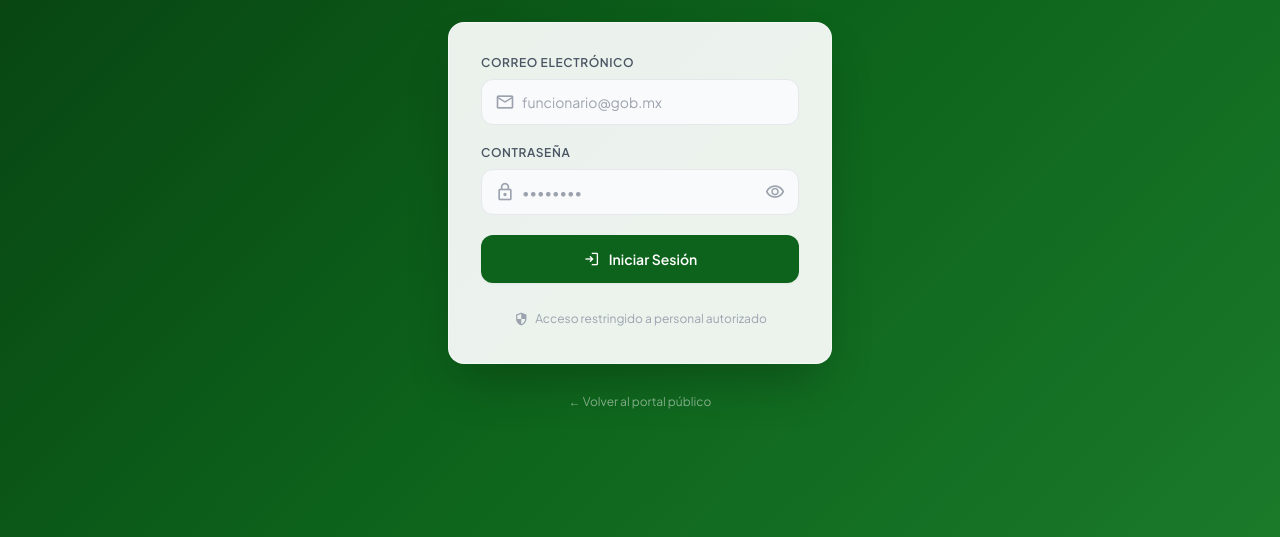
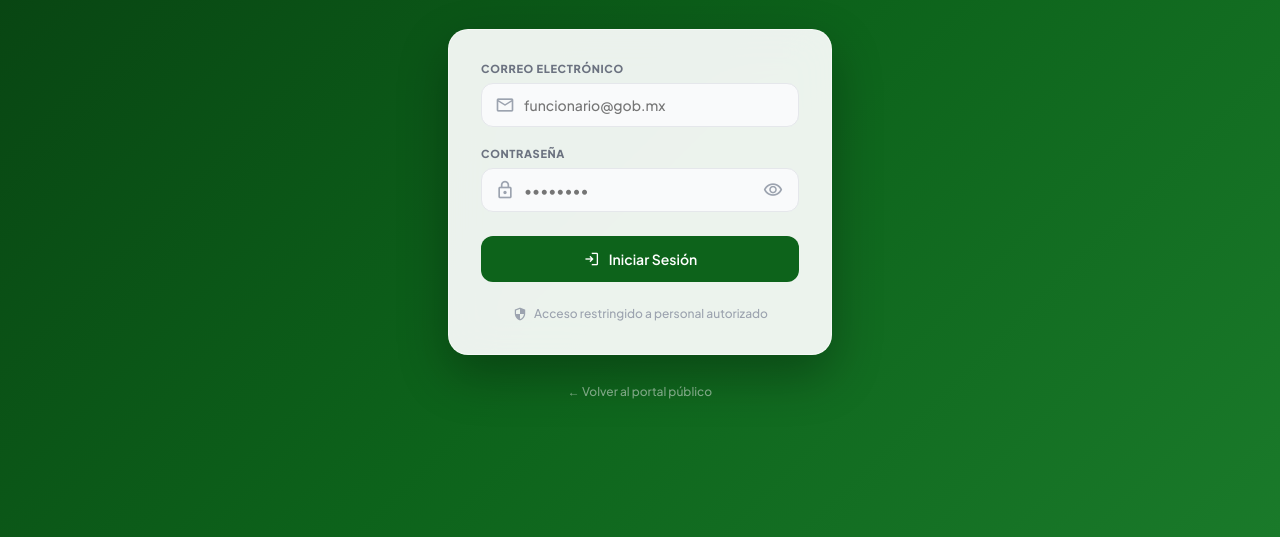
Before and after one commit to Reyalexis001/proyecto-inicial, a website: page public/admin/login.html in a window 1280 px wide. Shown: the part 263-800 px from the top of the page. Drawn offline with nearby package versions, Linux system fonts and the light colour scheme.

Commit message:
perf: login.html sin Tailwind CDN, mismo estilo que el resto

```diff
--- a/public/admin/login.html
+++ b/public/admin/login.html
@@ -5,123 +5,118 @@
   <meta name="viewport" content="width=device-width, initial-scale=1.0">
   <title>Acceso Administrativo — Sistema de Actas Mexicanas</title>
   <link rel="preconnect" href="https://fonts.googleapis.com">
-  <link href="https://fonts.googleapis.com/css2?family=Plus+Jakarta+Sans:wght@400;500;600;700;800&display=swap" rel="stylesheet">
-  <link href="https://fonts.googleapis.com/css2?family=Material+Symbols+Outlined:opsz,wght,FILL,GRAD@24,400,0,0" rel="stylesheet">
-  <script src="https://cdn.tailwindcss.com"></script>
-  <script>
-    tailwind.config = {
-      theme: {
-        extend: {
-          colors: {
-            primary: '#0d631b',
-            'primary-dark': '#084f14',
-            'primary-50': '#e8f5e9',
-          }
-        }
-      }
+  <link rel="preconnect" href="https://fonts.gstatic.com" crossorigin>
+  <link href="https://fonts.googleapis.com/css2?family=Plus+Jakarta+Sans:wght@500;600;800&display=swap" rel="stylesheet">
+  <link href="https://fonts.googleapis.com/css2?family=Material+Symbols+Outlined:opsz,wght,FILL,GRAD@24,400,0,0&display=swap" rel="stylesheet">
+  <style>
+    *, *::before, *::after { box-sizing: border-box; margin: 0; padding: 0; font-family: 'Plus Jakarta Sans', sans-serif; }
+    .material-symbols-outlined { font-family: 'Material Symbols Outlined'; font-variation-settings: 'FILL' 0, 'wght' 400, 'GRAD' 0, 'opsz' 24; vertical-align: middle; line-height: 1; display: inline-block; }
+
+    body {
+      min-height: 100vh;
+      display: flex;
+      align-items: center;
+      justify-content: center;
+      padding: 48px 16px;
+      background: linear-gradient(135deg, #073d10 0%, #0d631b 55%, #1a7a2a 100%);
     }
-  </script>
-  <style>
-    * { font-family: 'Plus Jakarta Sans', sans-serif; }
-    .material-symbols-outlined { font-variation-settings: 'FILL' 0, 'wght' 400, 'GRAD' 0, 'opsz' 24; font-family: 'Material Symbols Outlined'; }
-    .hero-bg { background: linear-gradient(135deg, #073d10 0%, #0d631b 55%, #1a7a2a 100%); }
-    .input-field { transition: border-color 0.2s, box-shadow 0.2s; }
-    .input-field:focus { border-color: #0d631b; box-shadow: 0 0 0 3px rgba(13,99,27,0.12); outline: none; }
-    @keyframes fadeUp { from { opacity:0; transform:translateY(16px); } to { opacity:1; transform:translateY(0); } }
-    .fade-up { animation: fadeUp 0.4s ease forwards; }
+
+    .inp {
+      width: 100%;
+      border: 1.5px solid #e5e7eb;
+      border-radius: 12px;
+      padding: 12px 16px 12px 42px;
+      font-size: 14px;
+      background: #f9fafb;
+      color: #111827;
+      outline: none;
+      transition: border-color 0.2s, box-shadow 0.2s;
+      font-family: 'Plus Jakarta Sans', sans-serif;
+    }
+    .inp:focus { border-color: #0d631b; box-shadow: 0 0 0 3px rgba(13,99,27,0.12); }
+
+    .btn-g {
+      width: 100%;
+      display: flex; align-items: center; justify-content: center; gap: 8px;
+      background: #0d631b; color: #fff; font-weight: 600; font-size: 14px;
+      padding: 14px 20px; border-radius: 12px; border: none; cursor: pointer;
+      transition: background 0.2s, transform 0.1s;
+      font-family: 'Plus Jakarta Sans', sans-serif;
+    }
+    .btn-g:hover { background: #084f14; }
+    .btn-g:active { transform: scale(0.98); }
+    .btn-g:disabled { opacity: 0.6; cursor: not-allowed; }
+
     @keyframes spin { to { transform: rotate(360deg); } }
-    .spinner { width:16px; height:16px; border:2px solid rgba(255,255,255,0.3); border-top-color:white; border-radius:50%; animation: spin 0.7s linear infinite; display:inline-block; vertical-align:middle; }
-    .glass { background: rgba(255,255,255,0.92); backdrop-filter: blur(20px); border: 1px solid rgba(255,255,255,0.5); }
+    .spinner { width:16px; height:16px; border:2px solid rgba(255,255,255,0.35); border-top-color:#fff; border-radius:50%; animation: spin 0.7s linear infinite; display:inline-block; vertical-align:middle; }
   </style>
 </head>
-<body class="hero-bg min-h-screen flex flex-col items-center justify-center px-4 py-12">
+<body>
 
-  <div class="w-full max-w-sm fade-up">
+  <div style="width:100%;max-width:384px;">
 
     <!-- Logo -->
-    <div class="text-center mb-8">
-      <div class="w-14 h-14 bg-white/20 rounded-2xl flex items-center justify-center mx-auto mb-4 backdrop-blur border border-white/20">
-        <span class="material-symbols-outlined text-white text-3xl" style="font-variation-settings:'FILL' 1;">admin_panel_settings</span>
+    <div style="text-align:center;margin-bottom:32px;">
+      <div style="width:56px;height:56px;background:rgba(255,255,255,0.2);border-radius:16px;display:flex;align-items:center;justify-content:center;margin:0 auto 16px;backdrop-filter:blur(8px);border:1px solid rgba(255,255,255,0.2);">
+        <span class="material-symbols-outlined" style="color:#fff;font-size:30px;font-variation-settings:'FILL' 1;">admin_panel_settings</span>
       </div>
-      <h1 class="text-2xl font-extrabold text-white">Acceso Administrativo</h1>
-      <p class="text-white/60 text-sm mt-1">Sistema de Actas Mexicanas</p>
+      <h1 style="font-size:24px;font-weight:800;color:#fff;margin:0;">Acceso Administrativo</h1>
+      <p style="color:rgba(255,255,255,0.6);font-size:13px;margin-top:4px;">Sistema de Actas Mexicanas</p>
     </div>
 
     <!-- Card -->
-    <div class="glass rounded-2xl shadow-2xl p-8">
-      <div class="space-y-5">
+    <div style="background:rgba(255,255,255,0.92);backdrop-filter:blur(20px);border:1px solid rgba(255,255,255,0.5);border-radius:20px;box-shadow:0 20px 50px rgba(0,0,0,0.3);padding:32px;">
+
+      <div style="display:flex;flex-direction:column;gap:20px;">
 
         <!-- Email -->
         <div>
-          <label class="block text-xs font-semibold text-gray-600 uppercase tracking-wider mb-2">Correo Electrónico</label>
-          <div class="relative">
-            <div class="absolute inset-y-0 left-0 pl-3.5 flex items-center pointer-events-none">
-              <span class="material-symbols-outlined text-gray-400 text-[20px]">mail</span>
-            </div>
-            <input
-              id="email"
-              type="email"
-              placeholder="funcionario@gob.mx"
-              class="input-field w-full pl-10 pr-4 py-3 border border-gray-200 rounded-xl bg-gray-50 text-sm text-gray-900"
-            />
+          <label style="display:block;font-size:11px;font-weight:700;color:#6b7280;text-transform:uppercase;letter-spacing:0.06em;margin-bottom:8px;">Correo Electrónico</label>
+          <div style="position:relative;">
+            <span class="material-symbols-outlined" style="position:absolute;left:14px;top:50%;transform:translateY(-50%);color:#9ca3af;font-size:20px;pointer-events:none;">mail</span>
+            <input id="email" type="email" placeholder="funcionario@gob.mx" class="inp">
           </div>
         </div>
 
         <!-- Password -->
         <div>
-          <label class="block text-xs font-semibold text-gray-600 uppercase tracking-wider mb-2">Contraseña</label>
-          <div class="relative">
-            <div class="absolute inset-y-0 left-0 pl-3.5 flex items-center pointer-events-none">
-              <span class="material-symbols-outlined text-gray-400 text-[20px]">lock</span>
-            </div>
-            <input
-              id="password"
-              type="password"
-              placeholder="••••••••"
-              class="input-field w-full pl-10 pr-12 py-3 border border-gray-200 rounded-xl bg-gray-50 text-sm text-gray-900"
-            />
-            <button
-              onclick="togglePass()"
-              class="absolute inset-y-0 right-0 pr-3.5 flex items-center text-gray-400 hover:text-gray-600 transition-colors"
-              type="button"
-            >
-              <span id="eye-icon" class="material-symbols-outlined text-[20px]">visibility</span>
+          <label style="display:block;font-size:11px;font-weight:700;color:#6b7280;text-transform:uppercase;letter-spacing:0.06em;margin-bottom:8px;">Contraseña</label>
+          <div style="position:relative;">
+            <span class="material-symbols-outlined" style="position:absolute;left:14px;top:50%;transform:translateY(-50%);color:#9ca3af;font-size:20px;pointer-events:none;">lock</span>
+            <input id="password" type="password" placeholder="••••••••" class="inp" style="padding-right:44px;">
+            <button onclick="togglePass()" type="button" style="position:absolute;right:12px;top:50%;transform:translateY(-50%);background:none;border:none;cursor:pointer;color:#9ca3af;padding:4px;">
+              <span id="eye-icon" class="material-symbols-outlined" style="font-size:20px;">visibility</span>
             </button>
           </div>
         </div>
 
         <!-- Error message -->
-        <div id="error-msg" class="hidden bg-red-50 border border-red-100 rounded-xl px-4 py-3 flex items-center gap-2.5">
-          <span class="material-symbols-outlined text-red-400 text-base" style="font-variation-settings:'FILL' 1;">error</span>
-          <p id="error-text" class="text-xs text-red-600 font-medium"></p>
+        <div id="error-msg" style="display:none;background:#fef2f2;border:1px solid #fecaca;border-radius:12px;padding:12px 16px;align-items:center;gap:10px;">
+          <span class="material-symbols-outlined" style="color:#f87171;font-size:18px;font-variation-settings:'FILL' 1;">error</span>
+          <p id="error-text" style="font-size:12px;color:#dc2626;font-weight:500;margin:0;"></p>
         </div>
 
-        <!-- Submit button -->
-        <button
-          id="btn-login"
-          onclick="doLogin()"
-          class="w-full bg-primary hover:bg-primary-dark text-white font-semibold py-3.5 rounded-xl transition-all text-sm flex items-center justify-center gap-2 shadow-sm active:scale-[0.98] mt-2"
-        >
-          <span class="material-symbols-outlined text-[18px]" style="font-variation-settings:'FILL' 1;">login</span>
+        <!-- Submit -->
+        <button id="btn-login" onclick="doLogin()" class="btn-g" style="margin-top:4px;">
+          <span class="material-symbols-outlined" style="font-size:18px;font-variation-settings:'FILL' 1;">login</span>
           Iniciar Sesión
         </button>
       </div>
 
       <!-- Security note -->
-      <div class="mt-6 flex items-center justify-center gap-1.5 text-gray-400">
-        <span class="material-symbols-outlined text-base" style="font-variation-settings:'FILL' 1;">security</span>
-        <p class="text-xs">Acceso restringido a personal autorizado</p>
+      <div style="margin-top:24px;display:flex;align-items:center;justify-content:center;gap:6px;color:#9ca3af;">
+        <span class="material-symbols-outlined" style="font-size:16px;font-variation-settings:'FILL' 1;">security</span>
+        <p style="font-size:12px;margin:0;">Acceso restringido a personal autorizado</p>
       </div>
     </div>
 
     <!-- Back link -->
-    <div class="text-center mt-6">
-      <a href="/" class="text-white/50 hover:text-white/80 text-xs transition-colors">← Volver al portal público</a>
+    <div style="text-align:center;margin-top:24px;">
+      <a href="/" style="color:rgba(255,255,255,0.5);font-size:12px;text-decoration:none;">← Volver al portal público</a>
     </div>
   </div>
 
   <script>
-    // Redirect if already logged in
     if (localStorage.getItem('admin_token')) {
       window.location.href = '/admin/panel.html';
     }
@@ -129,34 +124,29 @@
     function togglePass() {
       const input = document.getElementById('password');
       const icon = document.getElementById('eye-icon');
-      if (input.type === 'password') {
-        input.type = 'text';
-        icon.textContent = 'visibility_off';
-      } else {
-        input.type = 'password';
-        icon.textContent = 'visibility';
-      }
+      if (input.type === 'password') { input.type = 'text'; icon.textContent = 'visibility_off'; }
+      else { input.type = 'password'; icon.textContent = 'visibility'; }
     }
 
     async function doLogin() {
-      const email = document.getElementById('email').value.trim();
+      const email    = document.getElementById('email').value.trim();
       const password = document.getElementById('password').value;
-      const btn = document.getElementById('btn-login');
-      const errorMsg = document.getElementById('error-msg');
+      const btn       = document.getElementById('btn-login');
+      const errorMsg  = document.getElementById('error-msg');
       const errorText = document.getElementById('error-text');
 
       if (!email || !password) {
         errorText.textContent = 'Ingresa tu correo y contraseña.';
-        errorMsg.classList.remove('hidden');
+        errorMsg.style.display = 'flex';
         return;
       }
-      errorMsg.classList.add('hidden');
+      errorMsg.style.display = 'none';
 
       btn.disabled = true;
-      btn.innerHTML = '<span class="spinner"></span>&nbsp; Verificando...';
+      btn.innerHTML = '<span class="spinner"></span>&nbsp;Verificando...';
 
       try {
-        const res = await fetch('/api/admin/login', {
+        const res  = await fetch('/api/admin/login', {
           method: 'POST',
           headers: { 'Content-Type': 'application/json' },
           body: JSON.stringify({ email, password })
@@ -165,9 +155,9 @@
 
         if (!res.ok) {
           errorText.textContent = data.error || 'Credenciales incorrectas.';
-          errorMsg.classList.remove('hidden');
+          errorMsg.style.display = 'flex';
           btn.disabled = false;
-          btn.innerHTML = '<span class="material-symbols-outlined text-[18px]" style="font-variation-settings:\'FILL\' 1;">login</span> Iniciar Sesión';
+          btn.innerHTML = '<span class="material-symbols-outlined" style="font-size:18px;font-variation-settings:\'FILL\' 1;">login</span> Iniciar Sesión';
           return;
         }
 
@@ -176,13 +166,12 @@
 
       } catch {
         errorText.textContent = 'Error de conexión. Intenta de nuevo.';
-        errorMsg.classList.remove('hidden');
+        errorMsg.style.display = 'flex';
         btn.disabled = false;
-        btn.innerHTML = '<span class="material-symbols-outlined text-[18px]" style="font-variation-settings:\'FILL\' 1;">login</span> Iniciar Sesión';
+        btn.innerHTML = '<span class="material-symbols-outlined" style="font-size:18px;font-variation-settings:\'FILL\' 1;">login</span> Iniciar Sesión';
       }
     }
 
-    // Enter key support
     document.getElementById('password').addEventListener('keypress', e => {
       if (e.key === 'Enter') doLogin();
     });
```
